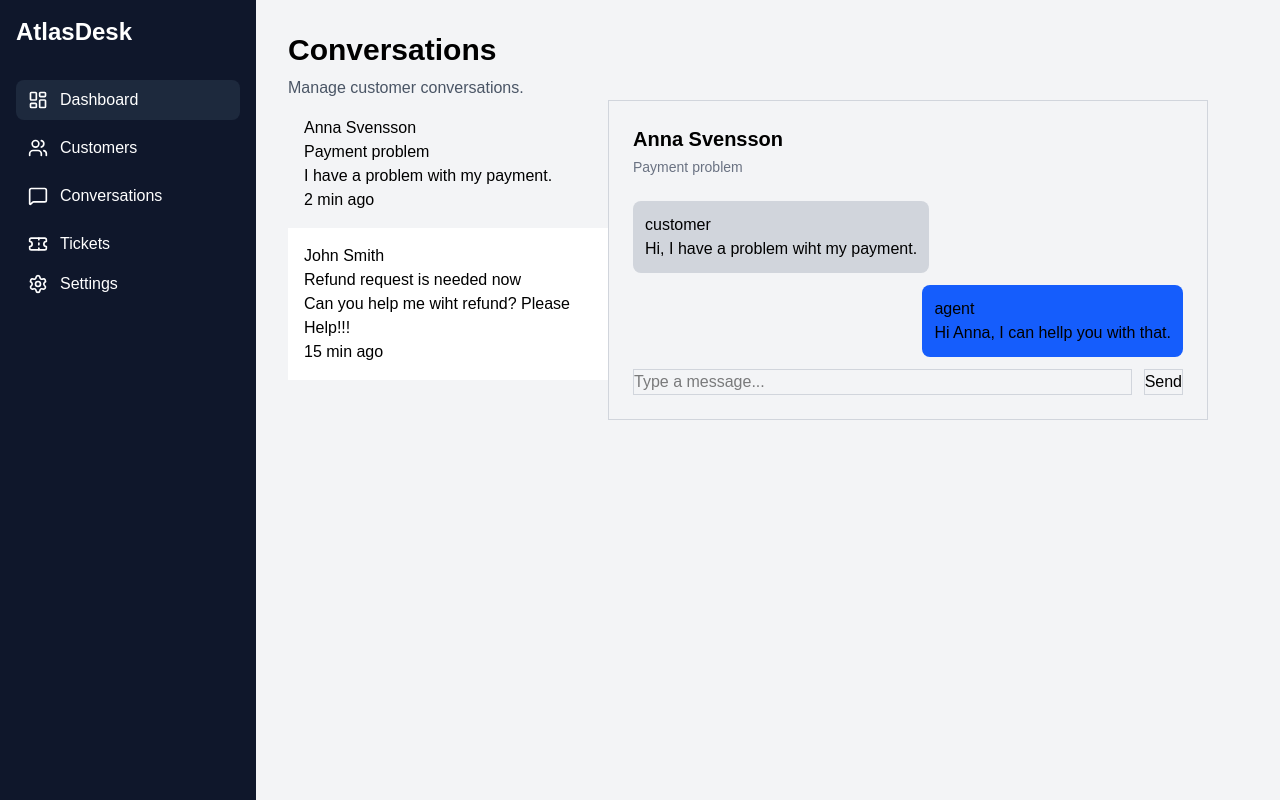
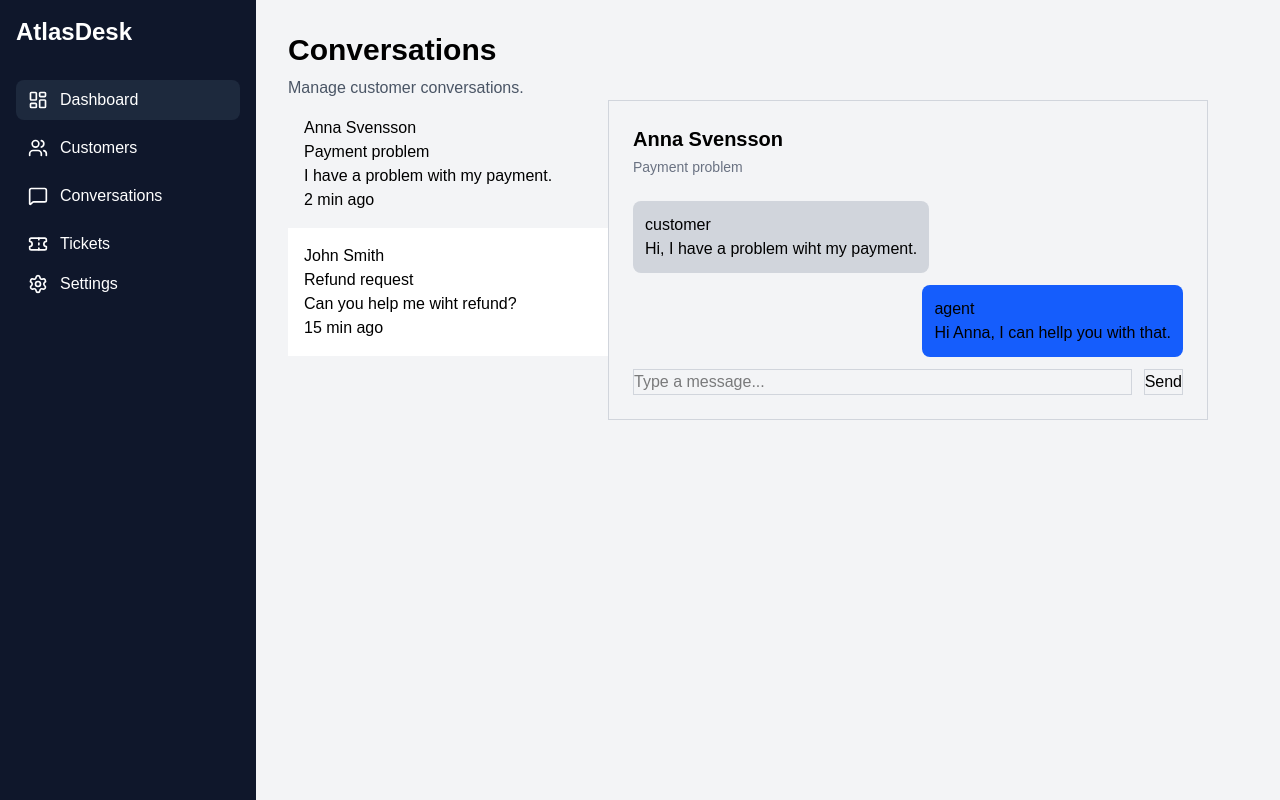
Before and after one commit to Abualtaher/atlasdesk, a React (Vite) app in the folder client/: page /conversations in a window 1280 px wide. Built offline with nearby package versions, Linux system fonts and the light colour scheme.

Commit message:
feat: refine subject and last message of refund request for clarity

```diff
--- a/client/src/pages/Conversations.tsx
+++ b/client/src/pages/Conversations.tsx
@@ -40,8 +40,8 @@ const conversations: Conversation[] = [
   {
     id: 2,
     customer: "John Smith",
-    subject: "Refund request is needed now",
-    lastMessage: "Can you help me wiht refund? Please Help!!!",
+    subject: "Refund request",
+    lastMessage: "Can you help me wiht refund?",
     time: "15 min ago",
     messages: [],
     isRead: false,
```
